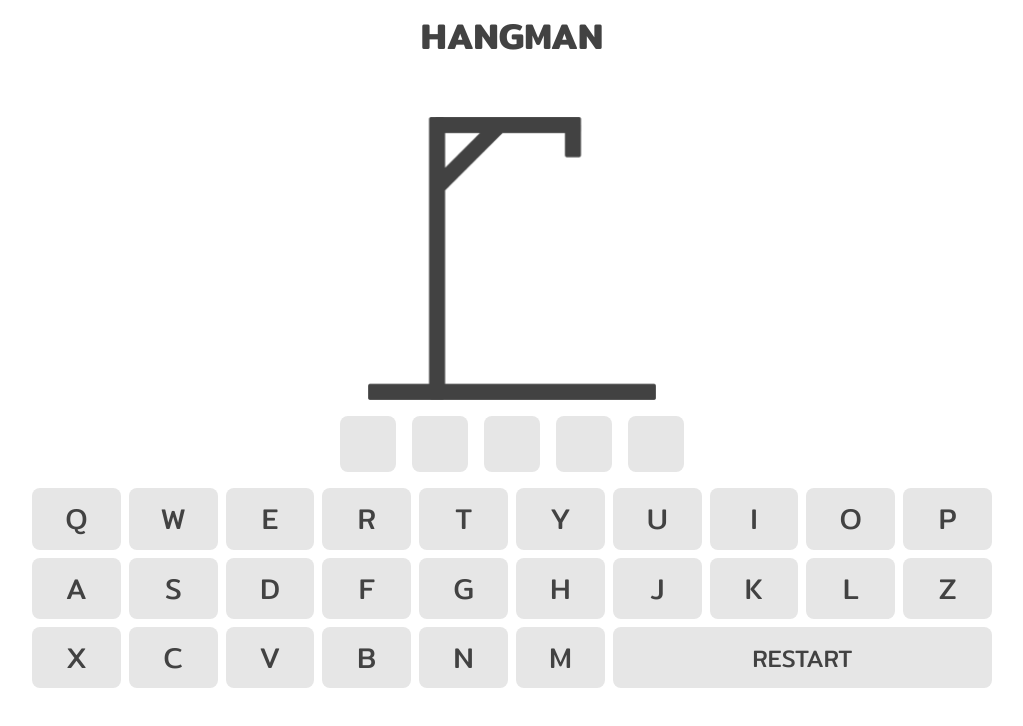
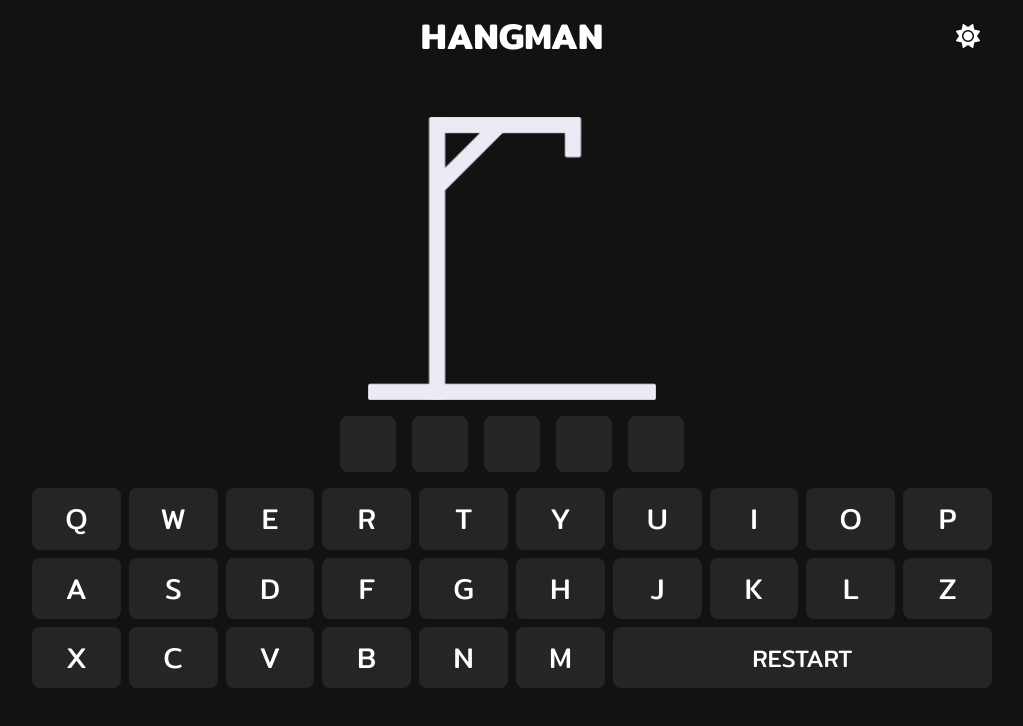
Before and after one commit to davyd-souza/hangman, a React (Vite) app: page / in a window 1280 px wide. Shown: the top 726 px of the page, without its empty margins (128-1151 px from the left). Built offline with nearby package versions, Linux system fonts and the light colour scheme.

Commit message:
feat: implement theme toggler

```diff
--- a/src/App.tsx
+++ b/src/App.tsx
@@ -1,18 +1,25 @@
+// DEPENDENCY
+import { useState } from 'react';
+
 // COMPONENT
 import { Hangman } from './components/Hangman'
 
 // STYLE
 import './App.css';
+import GlobalStyle from './styles/global'
 import { ThemeProvider } from 'styled-components'
 import light from './styles/themes/light'
-import GlobalStyle from './styles/global'
+import dark from './styles/themes/dark'
 
 function App() {
+	const [ theme, setTheme ] = useState(dark)
+
+	const toggleTheme = () => setTheme(theme.title === 'light' ? dark : light)
 
 	return (
-		<ThemeProvider theme={light}>
+		<ThemeProvider theme={theme}>
 			<div className="App">
-				<Hangman title="hangman"/>
+				<Hangman title="hangman" toggleTheme={toggleTheme} theme={theme.title}/>
 			</div>
 		<GlobalStyle />
 		</ThemeProvider>
--- a/src/components/Hangman.tsx
+++ b/src/components/Hangman.tsx
@@ -7,6 +7,12 @@ import { HmKey } from './HmKey'
 // STYLE
 import styled from 'styled-components'
 const Header = styled.header`
+	display: grid;
+
+	grid-template-columns: 5% 90% 5%;
+	place-items: center;
+
+	width: 100%;
 	text-transform: uppercase;
   text-align: center;
   color: var(--font-clr);
@@ -110,7 +116,6 @@ const RestartBtn = styled.button`
 // UTIL
 import { randomWord } from '../words'
 
-// import img0 from '../imgs/test.svg'
 import img0 from '../imgs/0.png'
 import img1 from '../imgs/1.png'
 import img2 from '../imgs/2.png'
@@ -123,11 +128,13 @@ type HangmanProps = Readonly<{
 	title: string
 	maxGuesses?: number
 	imgs?: string[]
+	theme: string
+	toggleTheme: () => void
 }>
 
 const letters = "qwertyuiopasdfghjklzxcvbnm".split("")
 
-export function Hangman({ title, maxGuesses = 6, imgs = [img0, img1, img2, img3, img4, img5, img6] }: HangmanProps) {
+export function Hangman({ title, maxGuesses = 6, theme, toggleTheme, imgs = [img0, img1, img2, img3, img4, img5, img6] }: HangmanProps) {
 	const [ answer, setAnswer ] = useState<string>(randomWord())
 	const [ guessed, setGuessed ] = useState<string[]>([])
 	const [ wrongCnt, setWrongCnt ] = useState<number>(0)
@@ -147,6 +154,8 @@ export function Hangman({ title, maxGuesses = 6, imgs = [img0, img1, img2, img3,
 		setWrongCnt(wrongCnt + (answer.includes(letter) ? 0 : 1 ))
 	}
 
+	const handleToggleTheme = () => toggleTheme()
+
 	useEffect(() => {
 		if (wrongCnt === maxGuesses) setGameOver(true)
 		if (answer.split("").every(l => guessed.includes(l))) setWin(true)
@@ -156,7 +165,15 @@ export function Hangman({ title, maxGuesses = 6, imgs = [img0, img1, img2, img3,
 	return (
 		<>
 			<Header>
+				<p></p>
 				<h2>{title}</h2>
+				<a onClick={handleToggleTheme}>
+					{
+						theme === 'light'
+						? <i className="fa-solid fa-moon theme-text"></i>
+						: <i className="fa-solid fa-sun theme-text"></i>
+					}
+				</a>
 			</Header>
 
 			<NotifySection>
```
